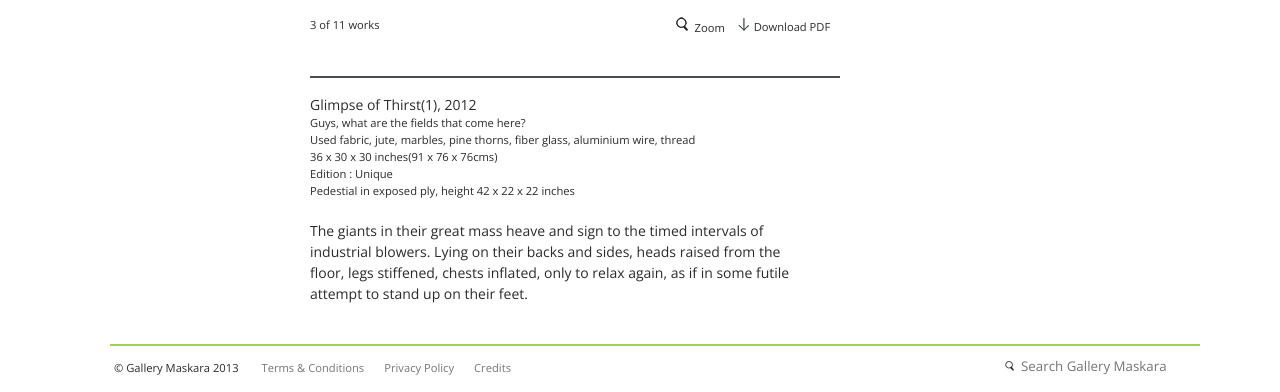
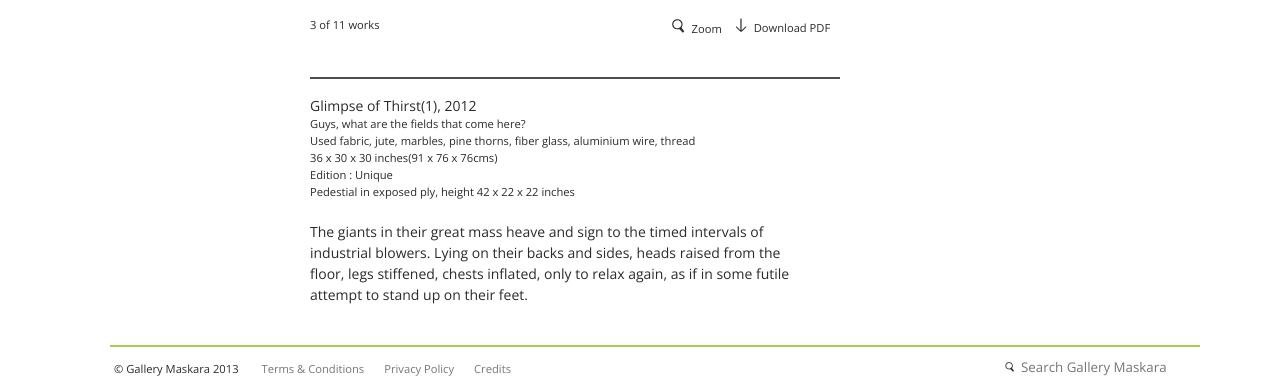
Before and after one commit to batpad/gallerym, a Django app: template templates/artist-single.html in a window 1280 px wide. Shown: the part 741-1133 px from the top of the page. Run offline with Django 3.2, Linux system fonts and the light colour scheme; the template is opened without the code that fills it, so the values that code supplies are empty; parts of the project's set-up code (start-up, migrations or seed data) failed here and were passed over.

Commit message:
new changes for artist single page

```diff
--- a/static/css/main.css
+++ b/static/css/main.css
@@ -170,7 +170,7 @@ textarea {
 	padding-bottom: 30px;
 }
 
-.fontIcon {
+.fontIcon, .zoom:before, .downloadPdf:before {
 	font-family: 'icomoon';
 }
 
@@ -395,14 +395,23 @@ padding: 6px 110px 6px 0;
 	padding: 16px 0 0 0;
 }
 
-.zoom:before {
-	content: url('../../static/img/search.png');
+.thumbEach img:hover, #carousel li img:hover {
+	opacity: 0.8;
+}
+
+.zoom:before, .downloadPdf:before {
+	font-size: 140%;
 	padding: 0 6px 0 0;
 }
 
+.zoom:before {
+	content: "\z";
+	line-height: 1.2;
+}
+
 .downloadPdf:before {
-	content: url('../../static/img/down.png');
-	padding: 0 4px 0 0;
+	content: "\61";
+	line-height: 1.1;
 }
 
 #slideDescription {
```
